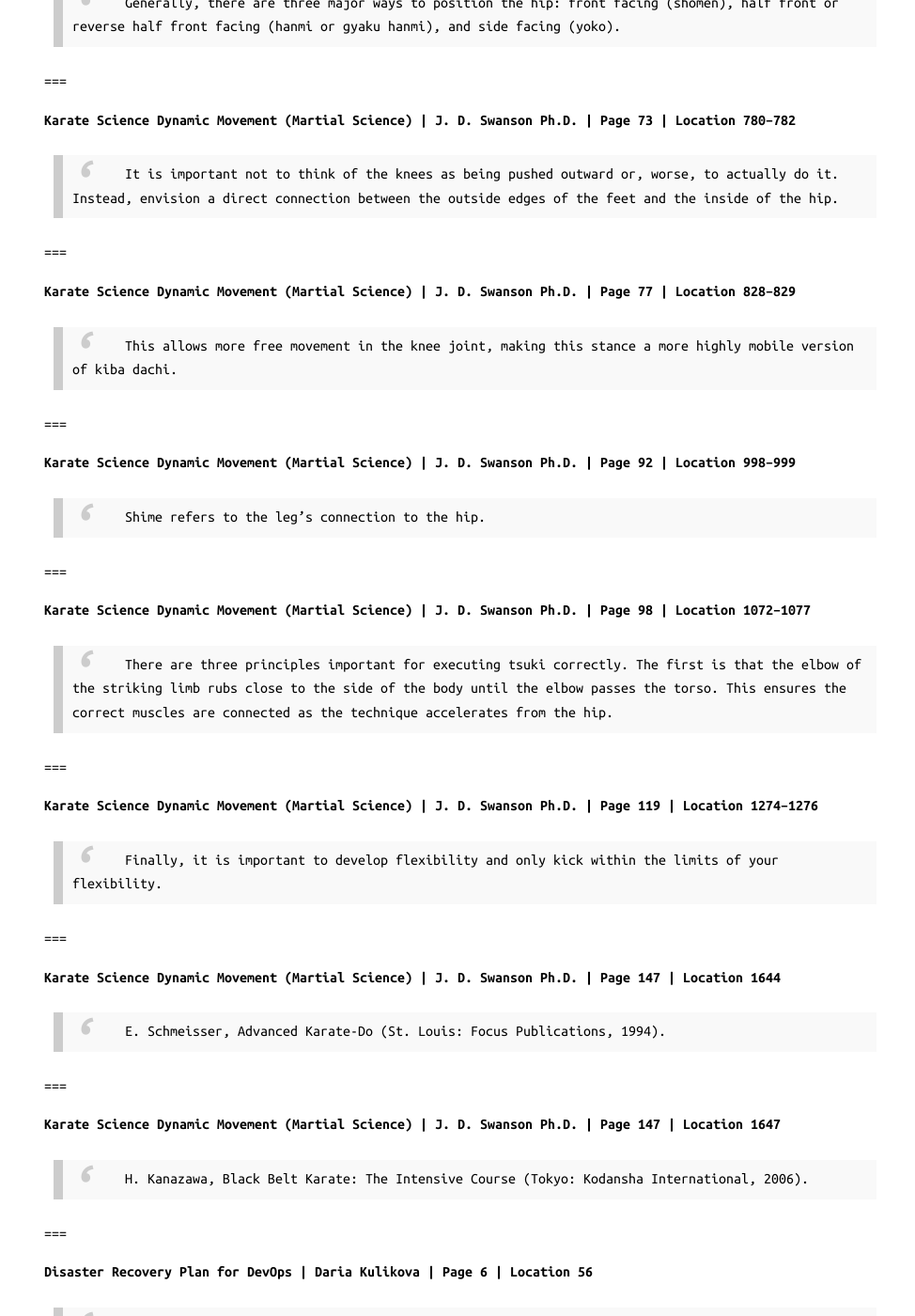
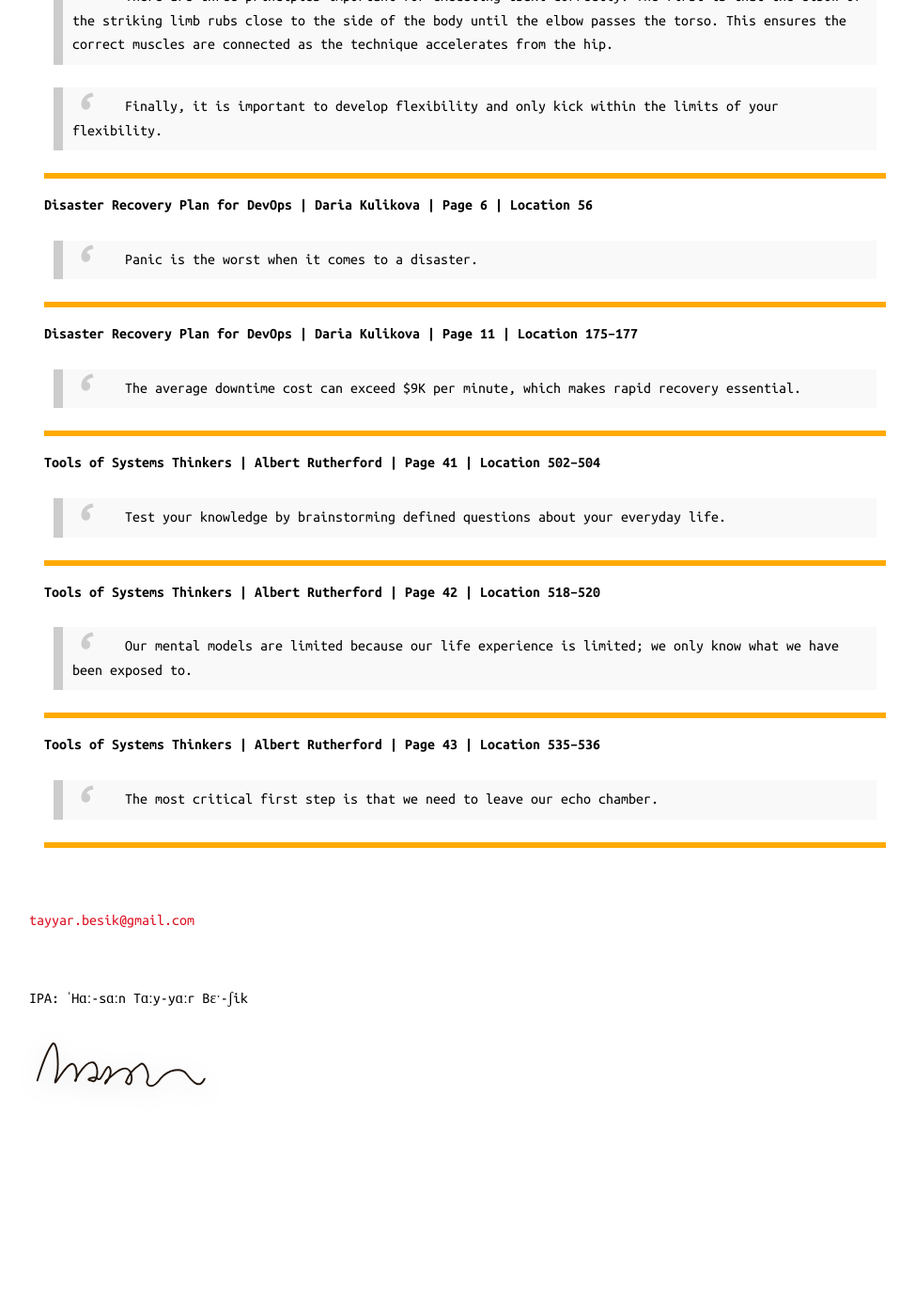
Before and after one commit to hasantayyar/hasantayyar.net, a Jekyll site: the page built from _posts/2026-01-10-clippings.md, in a window 1280 px wide and 1400 px high, scrolled down 2596 px. Shown: the whole window at 94% size, without its empty margins (145-1119 px from the left). Built offline with Jekyll 4.4.1, drawn with Linux system fonts in a browser that asks for light colours; Markdown is read by kramdown in place of the engine named in the settings; after the commit the page ends 3808 px from its top, so only the background shows below that; some of the changed text lies outside the part shown.

Commit message:
Update 2026-01-10-clippings.md

```diff
--- a/_posts/2026-01-10-clippings.md
+++ b/_posts/2026-01-10-clippings.md
@@ -7,129 +7,102 @@
 
 Below is a list of my 2025 clippings from my Kindle.
 
-===
+__________________
 
 **A CTO’s Guide to Measuring Software Development Productivity | Amazon Web Services | Page 4 | Location 30–31**
 > Lead time measures the total elapsed time from when a customer need is first identified to when the solution delivers measurable value.
 
-===
+__________________
 
 **Tools of Systems Thinkers | Albert Rutherford | Page 11 | Location 110–111**
 > Linear thinking is enforced by our education system. We learn to reduce and dissect problems to smaller, more manageable components without looking at the big picture first.
 
-===
+__________________
 
 **Tools of Systems Thinkers | Albert Rutherford | Page 12 | Location 113–115**
 > We need to integrate the separate departments of knowledge into one to see how they are connected. This way, we can better understand the complex challenges of the world.
 
-===
+__________________
 
 **Tools of Systems Thinkers | Albert Rutherford | Page 14 | Location 139–140**
 > I’m about to present an example borrowed from Draper Kauffman’s introduction to systems thinking from the 1980s.
 
-===
+__________________
 
 **Tools of Systems Thinkers | Albert Rutherford | Page 16 | Location 174–176**
 > Because everything is interconnected, the whole system is comprised of a series of feedback loops. When we understand the nature of feedback loops, we can start to plan interventions to resolve the problems they create.
 
-===
+__________________
 
 **Tools of Systems Thinkers | Albert Rutherford | Page 28 | Location 332**
 > Unfortunately, analysts often ignore delays and their negative consequences when making a diagnosis about a problem.
 
-===
+__________________
 
 **Söylevler | Epiktetos | Page 17**
 > Hükmümüz altında olanları elimizden gelen en iyi biçimde; geri kalanlarını ise doğalarına uygun biçimde kullanmak
 
-===
+__________________
 
 **Söylevler | Epiktetos | Page 18**
 > Yeryüzünde bedeninden ayrılmayacak tek kafanın benimki olduğunu sana ne zaman söyledim?
 
-===
+__________________
 
 **Söylevler | Epiktetos | Page 19**
 > Daha iyisini seçtim diyorsan, bunu sana veren kim? Verilenle yetinmek için çaba göstermez misin?
 
-===
+__________________
 
 **Against Motivation | Laura van den Berg | Location 73–74**
 > You don’t even have to believe in yourself all the time if you can just believe in the process you have committed to. That steadiness of presence.
 
-===
+__________________
 
 **Against Motivation | Laura van den Berg | Location 78–79**
 > This is another thing I love about routine: you can take it with you wherever you go. Routine is a shelter. It gives us someplace to be, regardless of the moment we’re in.
 
-===
+__________________
 
 **Tools of Systems Thinkers | Albert Rutherford | Page 38 | Location 463–464**
 > Key aspects of building a good model: define, expand, and aggregate.
 
-===
+__________________
 
 **Karate Science Dynamic Movement (Martial Science) | J. D. Swanson Ph.D. | Page 59 | Location 627–628**
 > Generally, there are three major ways to position the hip: front facing (shomen), half front or reverse half front facing (hanmi or gyaku hanmi), and side facing (yoko).
 
-===
-
-**Karate Science Dynamic Movement (Martial Science) | J. D. Swanson Ph.D. | Page 73 | Location 780–782**
 > It is important not to think of the knees as being pushed outward or, worse, to actually do it. Instead, envision a direct connection between the outside edges of the feet and the inside of the hip.
 
-===
-
-**Karate Science Dynamic Movement (Martial Science) | J. D. Swanson Ph.D. | Page 77 | Location 828–829**
-> This allows more free movement in the knee joint, making this stance a more highly mobile version of kiba dachi.
-
-===
-
-**Karate Science Dynamic Movement (Martial Science) | J. D. Swanson Ph.D. | Page 92 | Location 998–999**
 > Shime refers to the leg’s connection to the hip.
 
-===
-
-**Karate Science Dynamic Movement (Martial Science) | J. D. Swanson Ph.D. | Page 98 | Location 1072–1077**
 > There are three principles important for executing tsuki correctly. The first is that the elbow of the striking limb rubs close to the side of the body until the elbow passes the torso. This ensures the correct muscles are connected as the technique accelerates from the hip.
 
-===
-
-**Karate Science Dynamic Movement (Martial Science) | J. D. Swanson Ph.D. | Page 119 | Location 1274–1276**
 > Finally, it is important to develop flexibility and only kick within the limits of your flexibility.
 
-===
-
-**Karate Science Dynamic Movement (Martial Science) | J. D. Swanson Ph.D. | Page 147 | Location 1644**
-> E. Schmeisser, Advanced Karate-Do (St. Louis: Focus Publications, 1994).
-
-===
-
-**Karate Science Dynamic Movement (Martial Science) | J. D. Swanson Ph.D. | Page 147 | Location 1647**
-> H. Kanazawa, Black Belt Karate: The Intensive Course (Tokyo: Kodansha International, 2006).
-
-===
+__________________
 
 **Disaster Recovery Plan for DevOps | Daria Kulikova | Page 6 | Location 56**
 > Panic is the worst when it comes to a disaster.
 
-===
+__________________
 
 **Disaster Recovery Plan for DevOps | Daria Kulikova | Page 11 | Location 175–177**
 > The average downtime cost can exceed $9K per minute, which makes rapid recovery essential.
 
-===
+__________________
 
 **Tools of Systems Thinkers | Albert Rutherford | Page 41 | Location 502–504**
 > Test your knowledge by brainstorming defined questions about your everyday life.
 
-===
+__________________
 
 **Tools of Systems Thinkers | Albert Rutherford | Page 42 | Location 518–520**
 > Our mental models are limited because our life experience is limited; we only know what we have been exposed to.
 
-===
+__________________
 
 **Tools of Systems Thinkers | Albert Rutherford | Page 43 | Location 535–536**
 > The most critical first step is that we need to leave our echo chamber.
 
-===
+__________________
```
